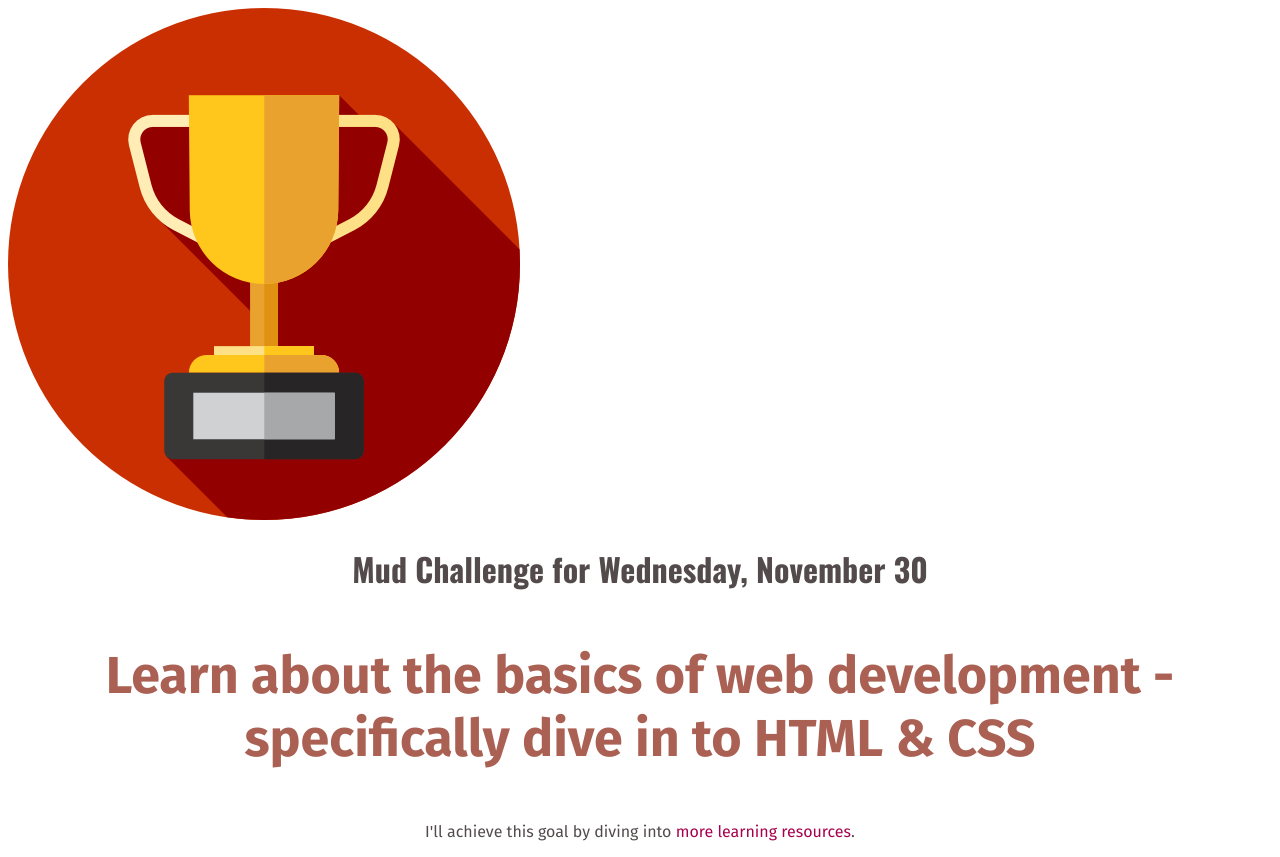
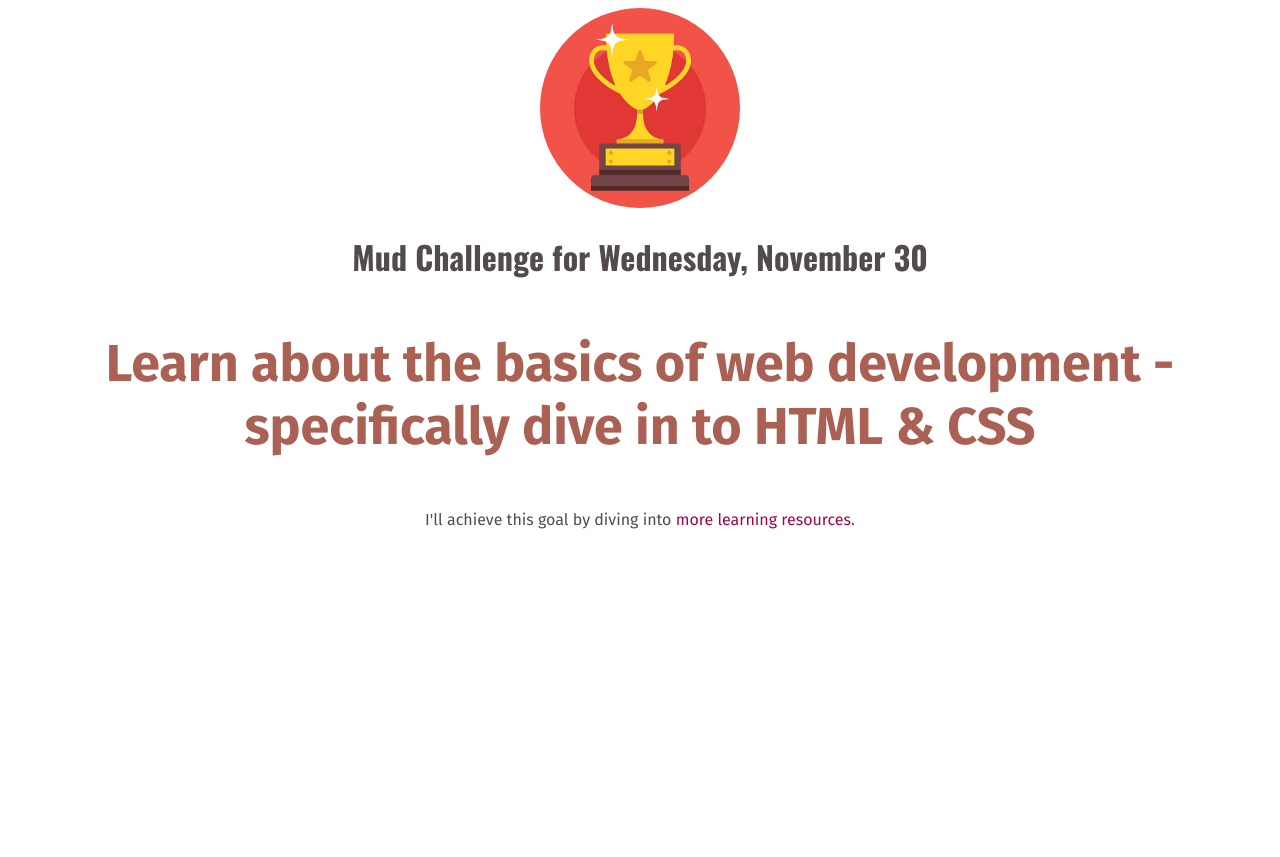
Before and after one commit to LAHILOTE/100-Days-Code, a plain HTML site: page index.html in a window 1280 px wide. After the commit the page ends 800 px from the top, so only its background shows below. Drawn offline with nearby package versions, Linux system fonts and the light colour scheme.

Commit message:
037-Styling the Image & Using the Body Tag [Day 5]

```diff
--- a/index.html
+++ b/index.html
@@ -14,7 +14,7 @@
 </head>
 
 <body>
-    <img src="262831.png" alt="A Trophy">
+    <img src="istockphoto-506822722-612x612.jpg" alt="A Trophy">
     <h1>Mud Challenge for Wednesday, November
         30</h1>
     <p id="todays-challenge">Learn about the basics of web
--- a/style.css
+++ b/style.css
@@ -1,12 +1,20 @@
+body {
+    text-align: center;
+}
+
+img {
+    width: 200px;
+    height: 200px;
+    border-radius: 100px;
+}
+
 h1 {
     font-family: 'Oswald', sans-serif;
-    text-align: center;
     color: rgb(83, 75, 75);
 }
 
 p {
     font-family: 'Fira Sans', sans-serif;
-    text-align: center;
     color: rgb(83, 75, 75);
 }
 
@@ -22,5 +30,5 @@ a:hover {
 #todays-challenge {
     color: rgb(170, 96, 83);
     font-weight: bold;
-    font-size:  52px;
+    font-size: 52px;
 }
```
Also changed, not shown: 262831.png (deleted), istockphoto-506822722-612x612.jpg (added).
